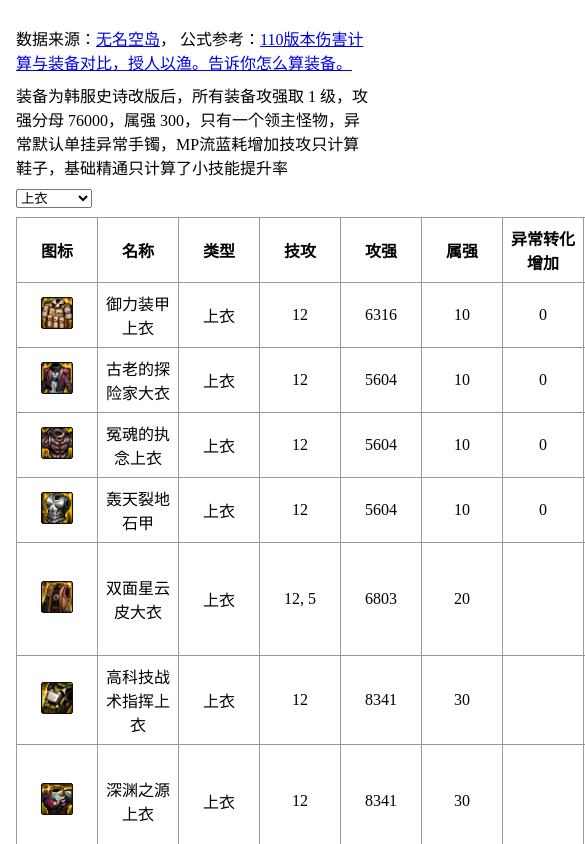
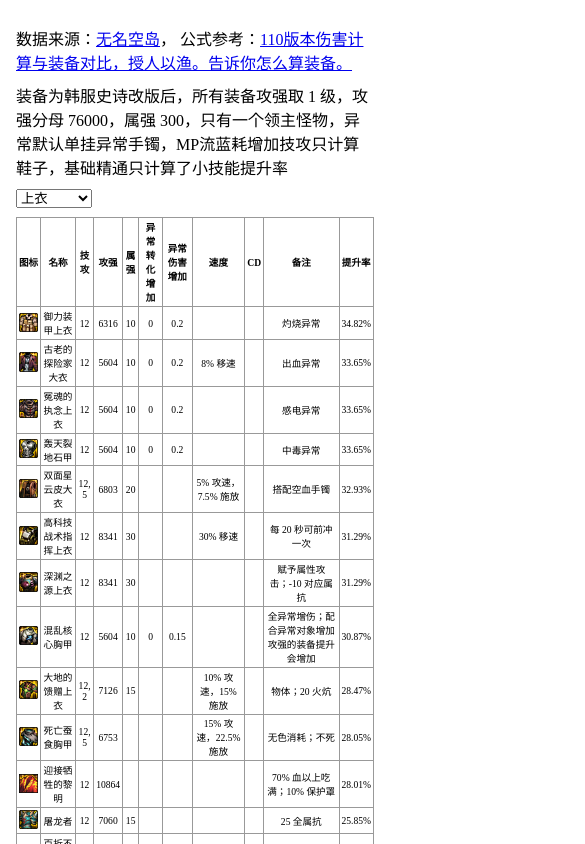
Before and after one commit to Gu-Miao/dnf-105ss, a React (Vite) app: page / in a window 390 px wide. Shown: the top 844 px of the page, 585 px wide, since content can reach past the window. Built offline with nearby package versions, Linux system fonts and the light colour scheme.

Commit message:
Update UI

```diff
--- a/src/App.less
+++ b/src/App.less
@@ -12,7 +12,10 @@ p {
 
   table {
     border-collapse: collapse;
-    font-size: 1em;
+
+    @media screen and (max-width: 800px) {
+      font-size: 0.6em;
+    }
   }
 
   th,
@@ -21,5 +24,15 @@ p {
     border: 1px solid #999;
     padding: 0.5em;
     text-align: center;
+
+    @media screen and (max-width: 800px) {
+      min-width: auto;
+      padding: 0.2em;
+    }
+  }
+
+  .icon {
+    width: 2em;
+    height: 2em;
   }
 }
--- a/src/App.tsx
+++ b/src/App.tsx
@@ -59,7 +59,6 @@ function App() {
           <tr>
             <th>图标</th>
             <th>名称</th>
-            <th>类型</th>
             <th>技攻</th>
             <th>攻强</th>
             <th>属强</th>
@@ -75,13 +74,12 @@ function App() {
           {filteredData.map(item => (
             <tr key={item.name + item.prefix}>
               <td>
-                <img src={`/${item.name}.png`} width={32} height={32} alt={item.name} />
+                <img className="icon" src={`/${item.name}.png`} alt={item.name} />
               </td>
               <td>
                 {item.prefix ? `【${item.prefix}】` : ''}
                 {item.name}
               </td>
-              <td>{item.type}</td>
               <td>{item.skillAttacks.join(', ')}</td>
               <td>{item.attackEnhancement}</td>
               <td>{item.elementEnhancement}</td>
```
